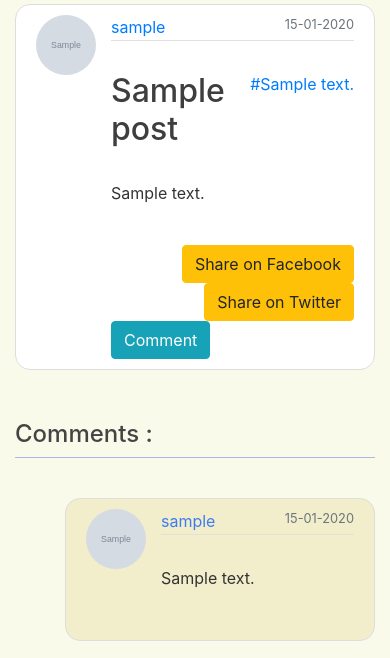
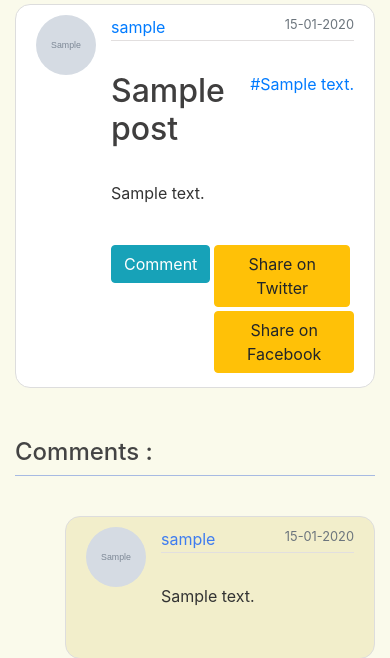
Before and after one commit to JulianHysi/personal-blog, a Flask app: page /post/1 in a window 390 px wide. Shown: the part 92-750 px from the top of the page. Run offline with Flask 2, Linux system fonts and the light colour scheme; tables that the repository leaves empty hold one stand-in row (values such as "Sample post"); grey boxes marked "Sample" are stand-in pictures; some libraries are stand-ins or nearby versions.

Commit message:
Make post buttons responsive

```diff
--- a/personal_blog/static/css/landing_page.css
+++ b/personal_blog/static/css/landing_page.css
@@ -5,7 +5,6 @@
 
 body
 {
-    margin: 0;
     font-family: Arial, "Helvetica Neue", Helvetica, sans-serif;
     font-size: 17px;
     color: #e5ece4;
--- a/personal_blog/static/css/main.css
+++ b/personal_blog/static/css/main.css
@@ -120,3 +120,19 @@ form textarea#content {height: 500px;}
 }
 
 .sidebar-section:last-child {border-bottom: none;}
+
+.bottom-btns
+{
+    display: flex;
+    justify-content: space-between;
+}
+
+.comment-btn
+{
+  flex: 2;
+}
+
+.share-btns
+{
+  flex: 3
+}
--- a/personal_blog/templates/posts/post.html
+++ b/personal_blog/templates/posts/post.html
@@ -25,10 +25,21 @@
         <h2 class="article-title">{{ post.title }}</h2> <br>
         <p class="article-content">{{ post.content | safe }}</p> <!-- '| safe' marks the text as safe to render html -->
         <br>
-        <a class="btn btn-warning ml-2 right" href="https://www.facebook.com/sharer/sharer.php?u=example.org"
-            target="_blank">Share on Facebook</a>
-        <a class="btn btn-warning right" href="https://twitter.com/share?url=#">Share on Twitter</a>
-        <a class="btn btn-info" href="{{ url_for('posts.comment', post_id=post.id) }}">Comment</a>
+
+        <div class="bottom-btns">
+
+          <div class="comment-btn mr-1 mb-1">
+            <a class="btn btn-info" href="{{ url_for('posts.comment', post_id=post.id) }}">Comment</a>
+          </div>
+
+          <div class="share-btns">
+            <a class="btn btn-warning mr-1 mb-1" href="https://twitter.com/share?url=#">Share on Twitter</a>
+            <a class="btn btn-warning mb-1" href="https://www.facebook.com/sharer/sharer.php?u=example.org"
+                target="_blank">Share on Facebook</a>
+          </div>
+
+        </div>
+
     </div>
 </article>
 
```
